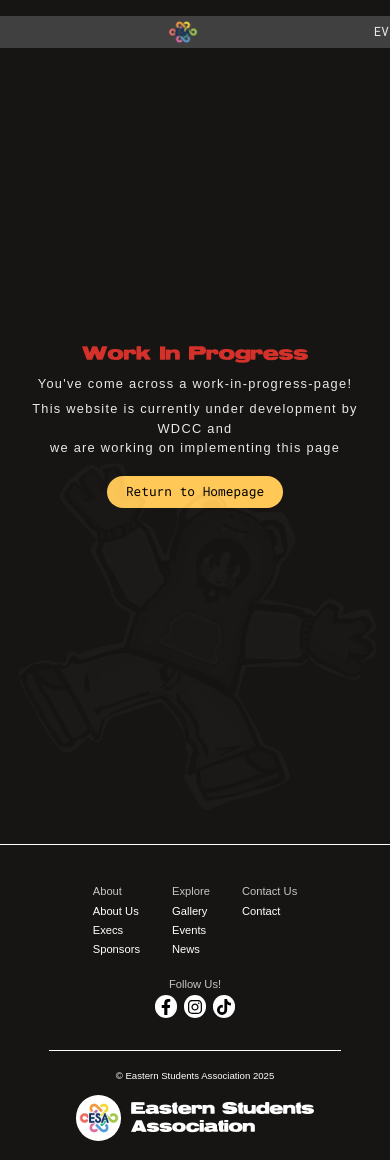
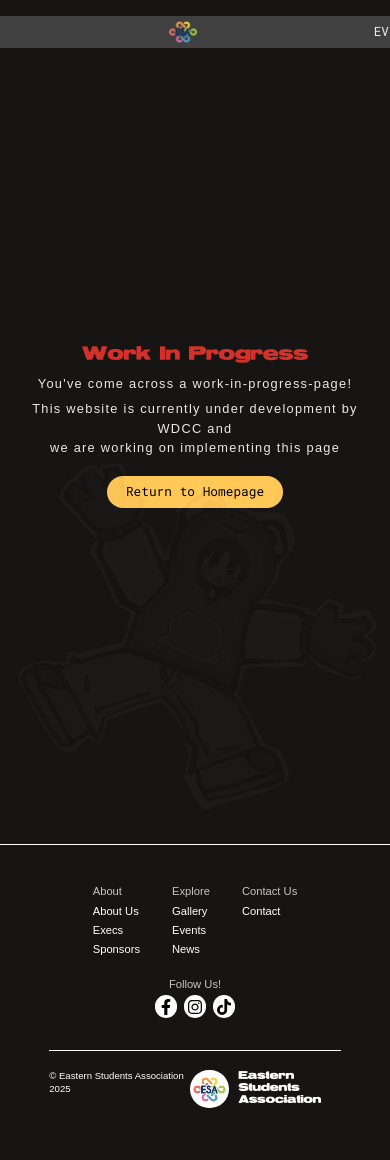
Before and after one commit to UoaWDCC/esa, a Next.js app: page /about-us in a window 390 px wide. Shown: the top 1160 px of the page. After the commit the page ends 1128 px from the top, so only its background shows below. Built offline with nearby package versions, Linux system fonts and the light colour scheme; a web font is replaced by a local one.

Commit message:
adjusting footer

```diff
--- a/src/components/navigation/footer.tsx
+++ b/src/components/navigation/footer.tsx
@@ -89,7 +89,7 @@ function Footer() {
       </div>
 
       {/* Bottom Row */}
-      <div className="flex flex-col md:flex-row items-center justify-between text-xs text-white border-t border-white mt-10 pt-6 w-[80%]">
+      <div className="flex items-center gap-2 justify-between text-xs text-white border-t border-white mt-10 pt-6 w-[80%]">
         <p className="mb-4 md:mb-0">&copy; Eastern Students Association 2025</p>
 
         <div className="flex items-center gap-3">
@@ -102,7 +102,7 @@ function Footer() {
               className="object-contain"
             />
           </div>
-          <div className="text-lg text-white leading-tight text-start font-reservoir-grunge">
+          <div className="text-md md:text-lg text-white leading-tight text-start font-reservoir-grunge">
             Eastern Students
             <br />
             Association
```
